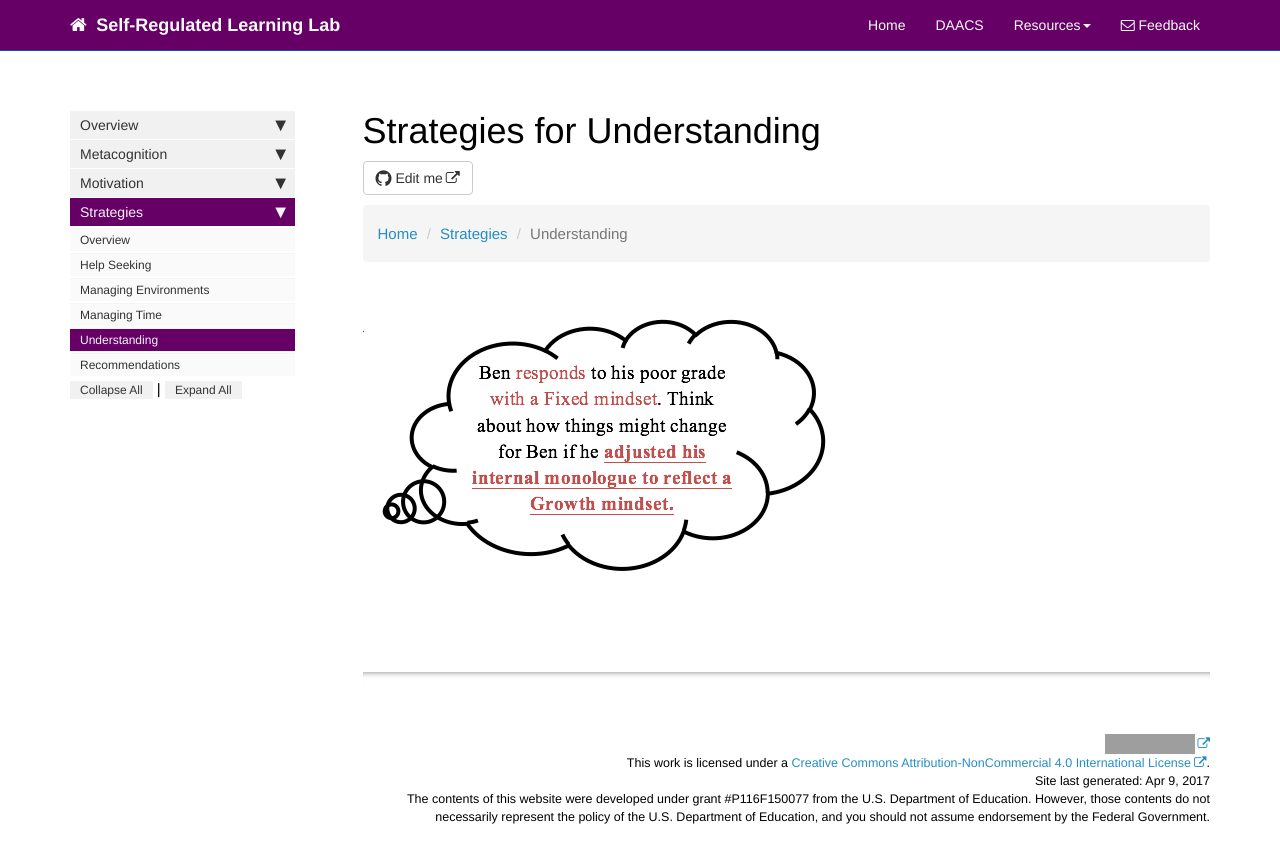
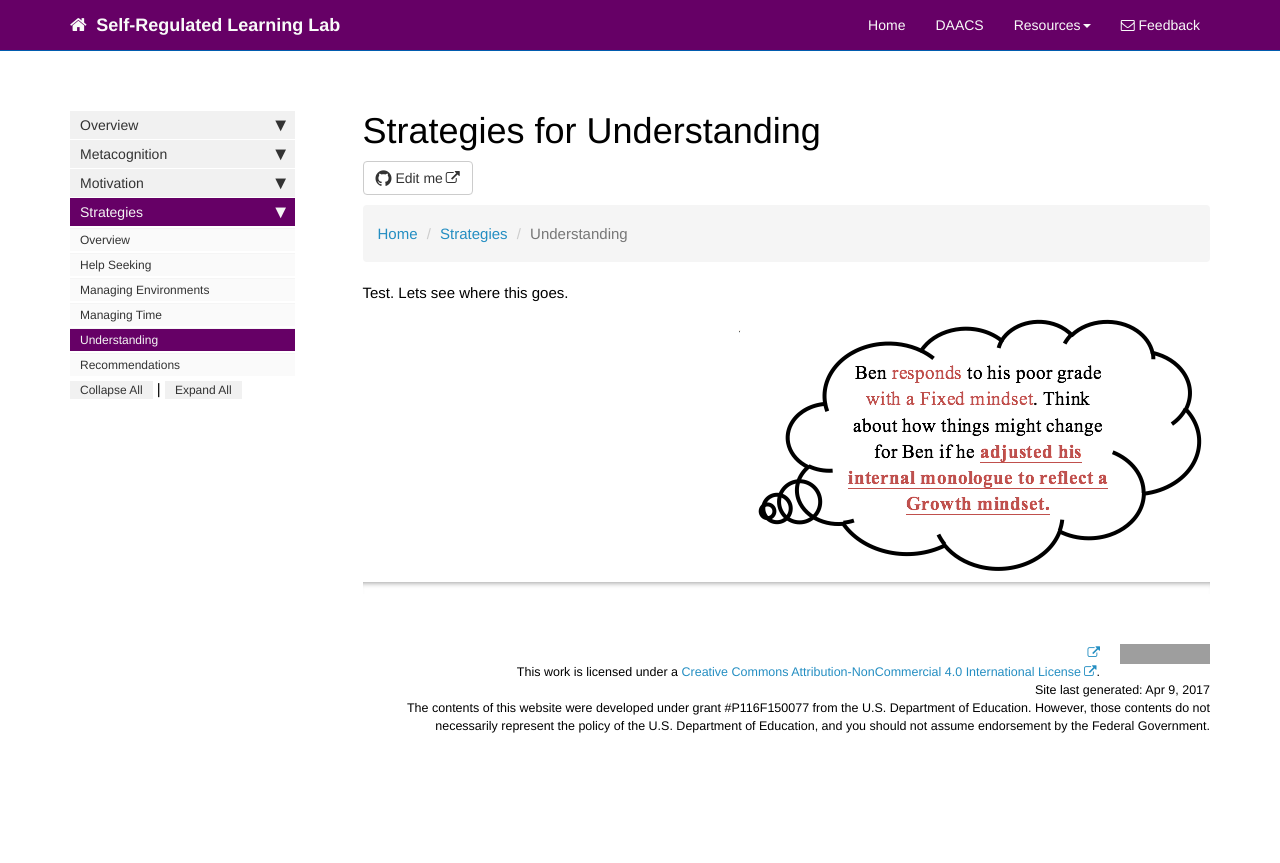
Before and after one commit to dfranklin02/SRL, a Jekyll site: the page built from docs/pages/strategies/understanding.md, in a window 1280 px wide. Shown: the top 863 px of the page. Built offline with Jekyll 4.4.1, drawn with Linux system fonts in a browser that asks for light colours; nearby versions of some CDN libraries; comment, search, counter and statistics services are not loaded; grey boxes are pictures that could not be loaded.

Commit message:
Update understanding.md

```diff
--- a/docs/pages/strategies/understanding.md
+++ b/docs/pages/strategies/understanding.md
@@ -14,5 +14,8 @@ toc: false
     <li class="active">Understanding</li>
 </ul>
 
+<style> img {float: right; margin: 0px 0px 15px 20px}</style>
 
-<right><img src='images/mindsetsee1.png' alt='mindset_profile' /></right>
+<p><img src='images/mindsetsee1.png'>
+Test. Lets see where this goes.
+</p>
```
